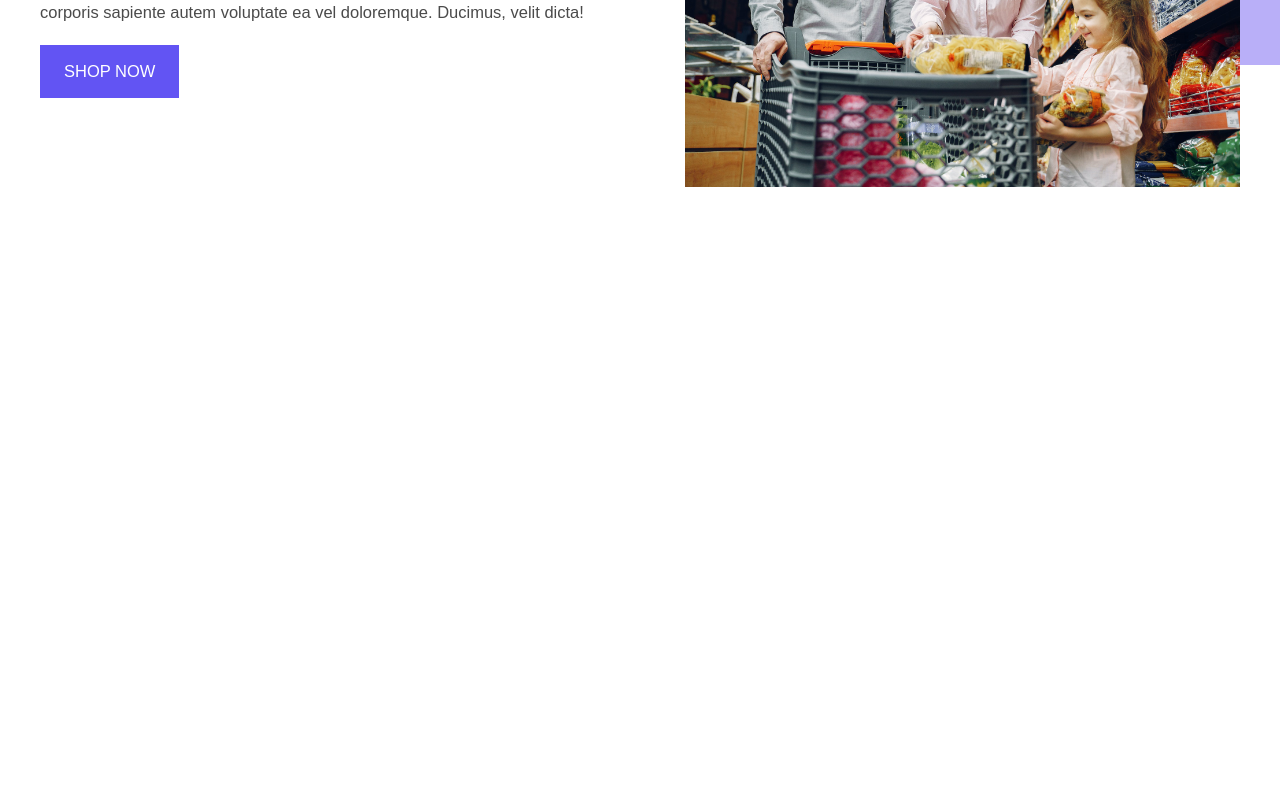
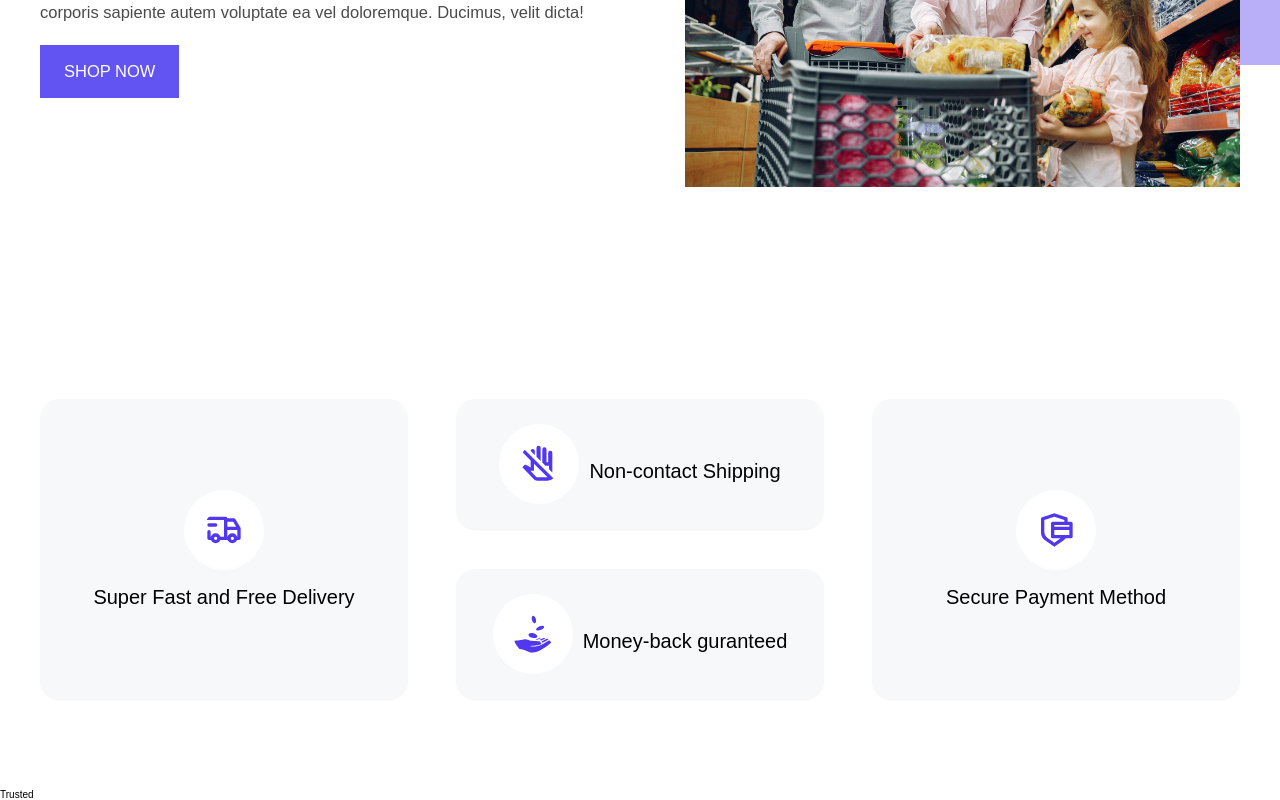
Before and after one commit to Vivek-aDev/sahu-store, a React (Create React App) app: page / in a window 1280 px wide. Shown: the part 403-1203 px from the top of the page. Before the commit the page ends 800 px from the top, so only its background shows below. Built offline with nearby package versions, Linux system fonts and the light colour scheme.

Commit message:
add services

```diff
--- a/src/App.jsx
+++ b/src/App.jsx
@@ -11,6 +11,7 @@ import { Error } from "./pages/Error";
 
 import { GlobalStyle } from "./GlobalStyle";
 import { ThemeProvider } from "styled-components";
+
 import { Header } from "./components/Header";
 
 function App() {
@@ -36,12 +37,12 @@ function App() {
       mobile: "768px",
       tab: "998px",
     },
-  }
+  };
   return (
     <ThemeProvider theme={theme}>
       <Router>
         <GlobalStyle />
-        <Header/>
+        <Header />
         <Routes>
           <Route path="/" element={<Home />} />
           <Route path="/about" element={<About />} />
--- /dev/null
+++ b/src/components/Services.jsx
@@ -0,0 +1,108 @@
+import React from "react";
+import { styled } from "styled-components";
+import { TbTruckDelivery } from "react-icons/tb";
+import { MdOutlineDoNotTouch } from "react-icons/md";
+import { GiReceiveMoney } from "react-icons/gi";
+import { RiSecurePaymentLine } from "react-icons/ri";
+
+export const Services = () => {
+  return (
+    <Wrapper>
+      <div className="container">
+        <div className="grid grid-three-column">
+          <div className="services-1">
+            <div>
+              <TbTruckDelivery className="icon" />
+              <h3>Super Fast and Free Delivery</h3>
+            </div>
+          </div>
+
+          <div className="services-2">
+            <div className="services-column-2">
+              <div>
+                <MdOutlineDoNotTouch className="icon" />
+                <h3>Non-contact Shipping</h3>
+              </div>
+            </div>
+            <div className="services-column-2">
+              <div>
+                <GiReceiveMoney className="icon" />
+                <h3>Money-back guranteed</h3>
+              </div>
+            </div>
+          </div>
+
+          <div className="services-3">
+            <div>
+              <RiSecurePaymentLine className="icon" />
+              <h3>Secure Payment Method</h3>
+            </div>
+          </div>
+        </div>
+      </div>
+    </Wrapper>
+  );
+};
+
+const Wrapper = styled.section`
+  padding: 9rem 0;
+
+  .grid {
+    gap: 4.8rem;
+  }
+
+  .services-1,
+  .services-2,
+  .services-3 {
+    width: auto;
+    height: 30rem;
+    display: flex;
+    flex-direction: column;
+    justify-content: center;
+    align-content: center;
+    background: ${({ theme }) => theme.colors.bg};
+    text-align: center;
+    border-radius: 2rem;
+    box-shadow: rgba(0, 0, 0, 0.05) 0px 1px 2px 0px;
+  }
+
+  .services-2 {
+    gap: 4rem;
+    background-color: transparent;
+    box-shadow: none;
+
+    .services-column-2 {
+      background: ${({ theme }) => theme.colors.bg};
+      display: flex;
+      flex-direction: row;
+      flex: 1;
+      justify-content: center;
+      align-items: center;
+      border-radius: 2rem;
+      box-shadow: rgba(0, 0, 0, 0.05) 0px 1px 2px 0px;
+
+      div {
+        display: flex;
+        flex-direction: row;
+        justify-content: center;
+        align-items: center;
+        gap: 1rem;
+      }
+    }
+  }
+
+  h3 {
+    margin-top: 1.4rem;
+    font-size: 2rem;
+  }
+
+  .icon {
+    /* font-size: rem; */
+    width: 8rem;
+    height: 8rem;
+    padding: 2rem;
+    border-radius: 50%;
+    background-color: #fff;
+    color: #5138ee;
+  }
+`;
--- /dev/null
+++ b/src/components/Trusted.jsx
@@ -0,0 +1,7 @@
+import React from 'react'
+
+export const Trusted = () => {
+  return (
+    <div>Trusted</div>
+  )
+}
--- a/src/pages/Home.jsx
+++ b/src/pages/Home.jsx
@@ -1,11 +1,17 @@
-import React from 'react'
-import { HeroSection } from '../components/HeroSection'
+import React from "react";
+import { HeroSection } from "../components/HeroSection";
+import { Services } from "../components/Services";
+import { Trusted } from "../components/Trusted";
 
 export const Home = () => {
   const data = {
-    name: "Sahu Store"
-  }
+    name: "Sahu Store",
+  };
   return (
-    <HeroSection myData={data}/>
-  )
-}
+    <>
+      <HeroSection myData={data} />
+      <Services />
+      <Trusted />
+    </>
+  );
+};
```
